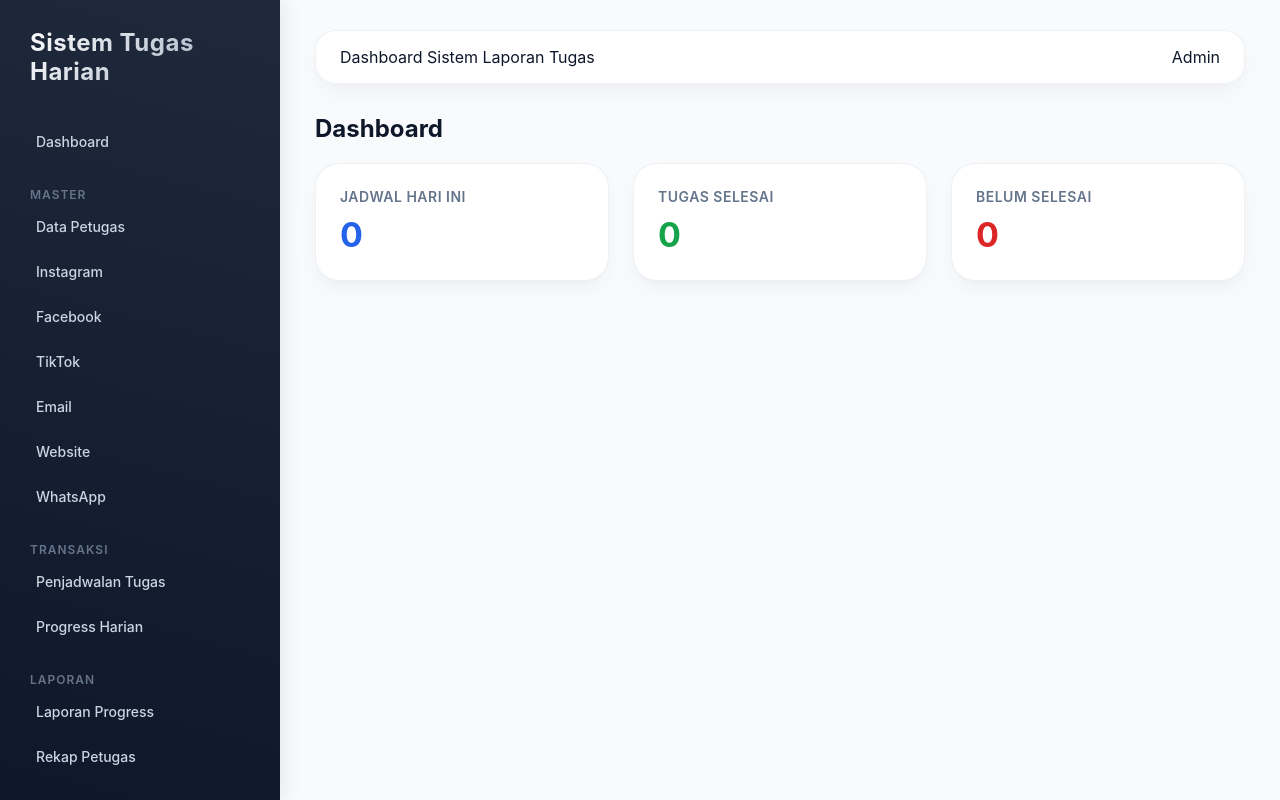
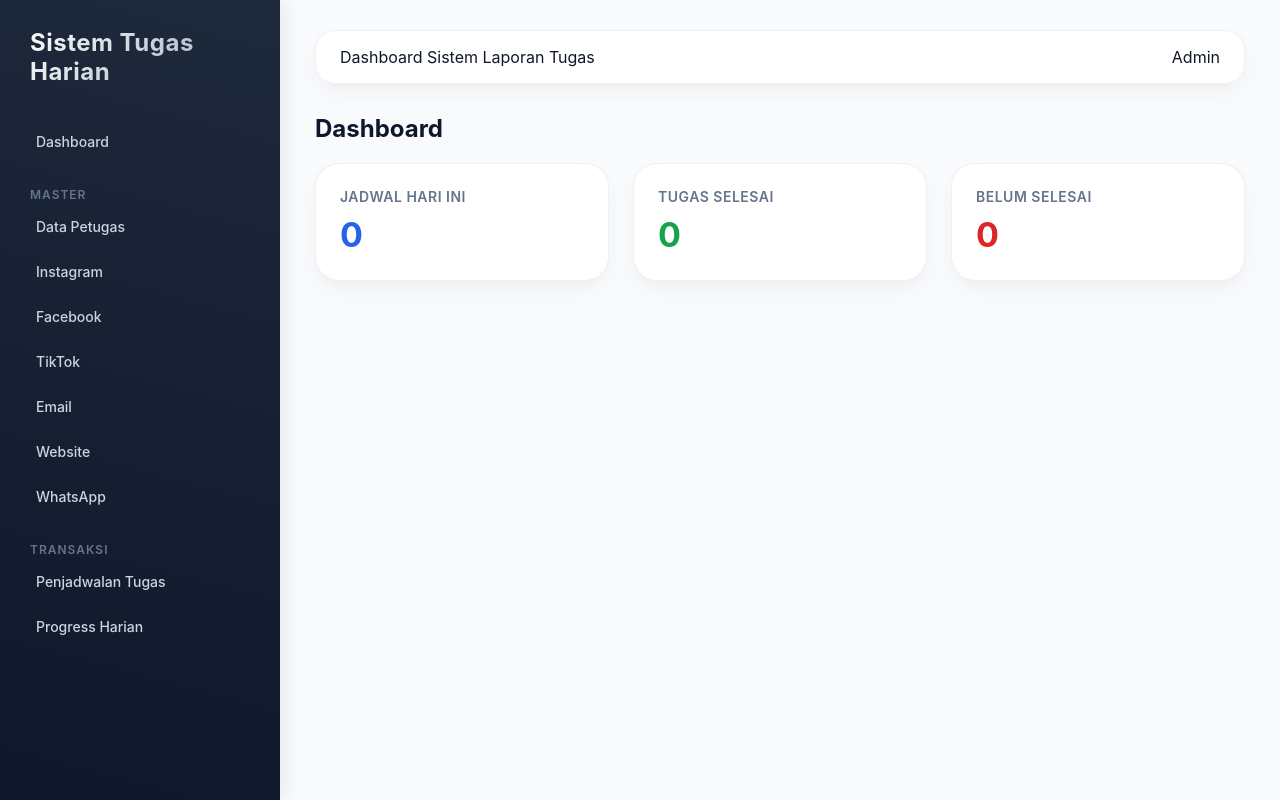
Before and after one commit to rinanurrizqi/tugas_sosmed, a CodeIgniter 4 app: the page made by app/Views/dashboard.php in a window 1280 px wide. Run offline with PHP 8.4 and a stand-in for CodeIgniter, Linux system fonts and the light colour scheme; the template is opened without the code that fills it, so the values that code supplies are empty; some libraries are stand-ins or nearby versions.

Commit message:
hapus laporan

```diff
--- a/app/Views/layout/sidebar.php
+++ b/app/Views/layout/sidebar.php
@@ -19,8 +19,4 @@
     <a href="<?= base_url('transaksi/jadwal') ?>">Penjadwalan Tugas</a>
     <a href="<?= base_url('transaksi/progress') ?>">Progress Harian</a>
 
-    <div class="sidebar-section">LAPORAN</div>
-    <a href="#">Laporan Progress</a>
-    <a href="#">Rekap Petugas</a>
-
 </aside>
```
Also changed, not shown: 5 other files.
